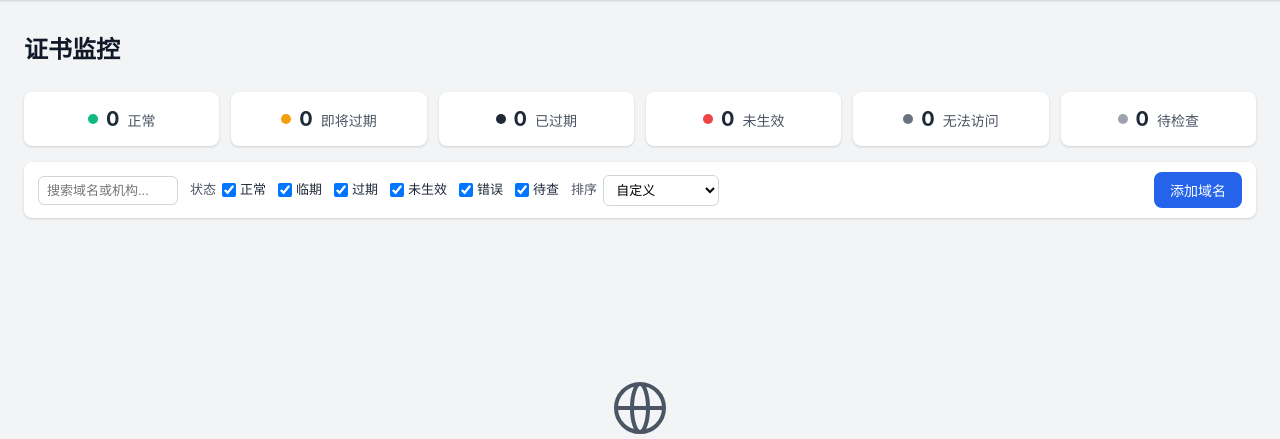
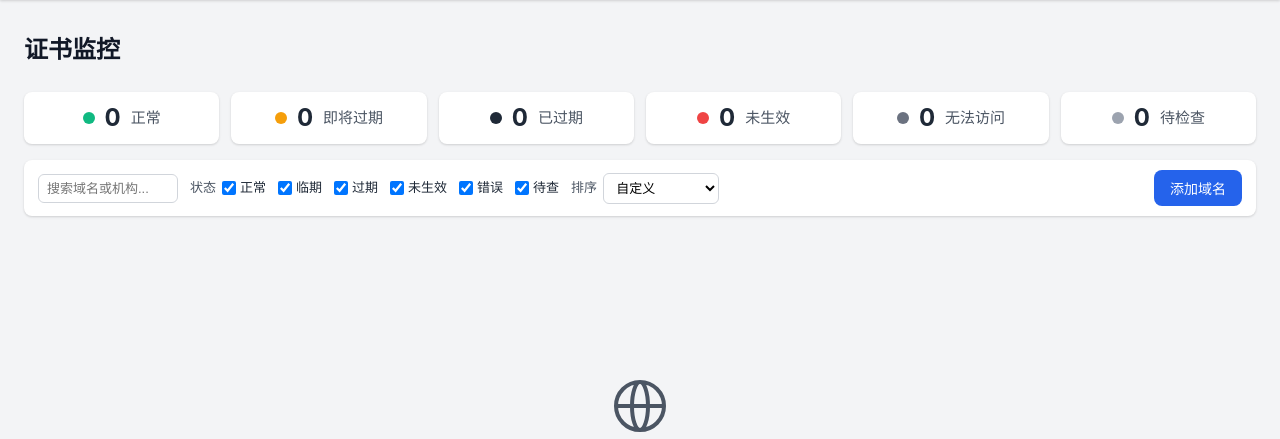
Before and after one commit to WuKrCoding/CredMonitor, a Flask app: page / in a window 1280 px wide. Shown: the part 68-507 px from the top of the page. Run offline with Flask 3, Linux system fonts and the light colour scheme; the visitor is signed in with stand-in values (Sample User, id 1); data that the repository does not hold is empty.

Commit message:
fix: 统计栏圆点12px/数字24px/标签15px，align-items:center 中心对齐

```diff
--- a/templates/index.html
+++ b/templates/index.html
@@ -483,11 +483,11 @@
         .stat-card {
             background: white;
             border-radius: 8px;
-            padding: 12px 18px;
+            padding: 14px 20px;
             box-shadow: var(--shadow);
             display: flex;
-            align-items: baseline;
-            gap: 8px;
+            align-items: center;
+            gap: 10px;
             transition: box-shadow 0.2s;
             white-space: nowrap;
             flex: 1 1 160px;
@@ -500,21 +500,21 @@
         }
 
         .stat-dot {
-            width: 10px;
-            height: 10px;
+            width: 12px;
+            height: 12px;
             border-radius: 50%;
             flex-shrink: 0;
-            align-self: center;
         }
 
         .stat-count {
-            font-size: 20px;
+            font-size: 24px;
             font-weight: 700;
             flex-shrink: 0;
+            line-height: 1;
         }
 
         .stat-label {
-            font-size: 14px;
+            font-size: 15px;
             color: var(--gray-600);
         }
 
```
